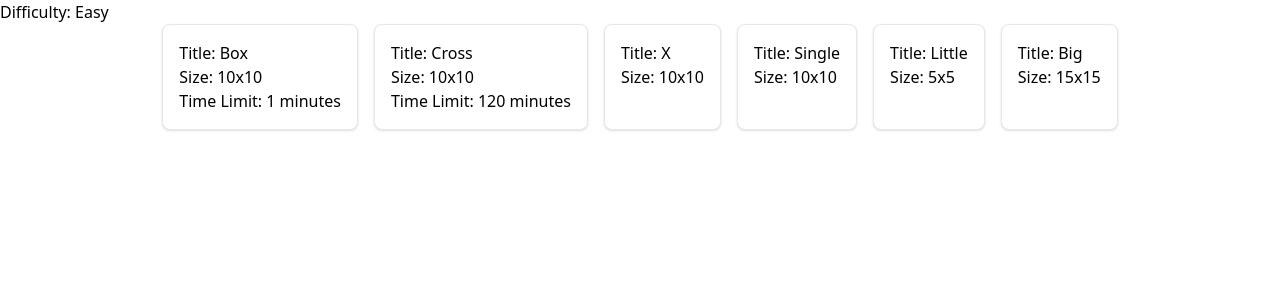
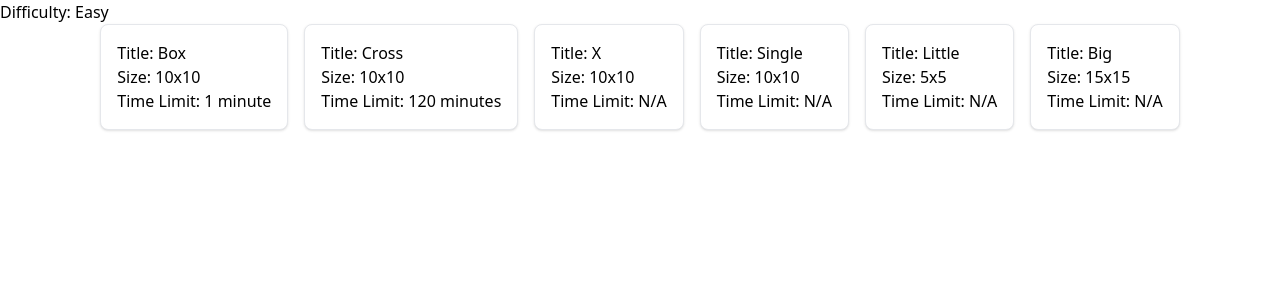
Before and after one commit to carmstrong070/Pictogram, a Next.js app in the folder gui/: page / in a window 1280 px wide. Shown: the top 300 px of the page. Built offline with nearby package versions, Linux system fonts and the light colour scheme.

Commit message:
minute(s) in Time limit in puzzleSelection.js

```diff
--- a/gui/src/components/PuzzleSelection.js
+++ b/gui/src/components/PuzzleSelection.js
@@ -21,7 +21,14 @@ const PuzzleSelection = ({
         <p>
           Size: {puzzle.size}x{puzzle.size}
         </p>
-        {puzzle.timeLimit != undefined ? <p>Time Limit: {puzzle.timeLimit} minutes</p> : <></>}
+        {puzzle.timeLimit != undefined ? (
+          <p>
+            Time Limit: {puzzle.timeLimit}{" "}
+            {puzzle.timeLimit === 1 ? "minute" : "minutes"}
+          </p>
+        ) : (
+          <p>Time Limit: N/A</p>
+        )}
       </div>
     );
   };
```
